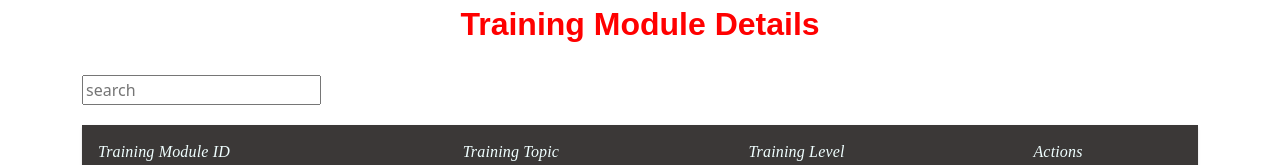
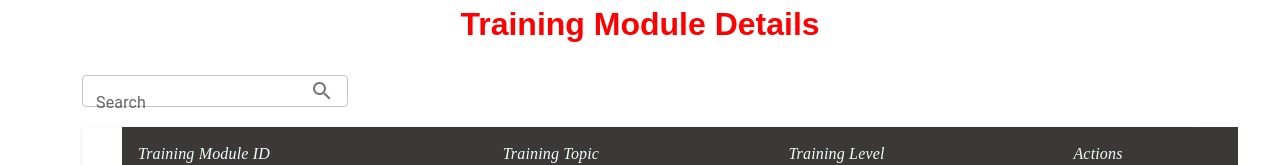
Before and after one commit to Aravind-2000/insurancefrontend, a React (Create React App) app: page /ui/trainingmodule in a window 1280 px wide. Shown: the part 139-304 px from the top of the page. Built offline with nearby package versions, Linux system fonts and the light colour scheme; no server answers.

Commit message:
implemented search field using TextField attribute

```diff
--- a/src/Components/Address/ClientAddress.js
+++ b/src/Components/Address/ClientAddress.js
@@ -24,7 +24,7 @@ import {
 } from "@material-ui/core";
 import InsuranceApi from "../../Service/InsuranceApi";
 import ClientAddressEdit from "./ClientAddressEdit";
-import {Dialog, DialogContent, InputAdornment, OutlinedInput} from "@mui/material";
+import {Dialog, DialogContent, InputAdornment, TextField} from "@mui/material";
 
 
 const useStyles = makeStyles((theme) => ({
@@ -167,19 +167,21 @@ function ClientAddress() {
           />
         </Button>
         {/*<input type="search" placeholder="search" value={search} onChange={(e) => {setSearch(e.target.value); globalsearch(e.target.value)}} />*/}
-         <OutlinedInput
-            className="outlinedInput"
+        <TextField
             type="text"
             label="Search"
             value={search}
             onChange={(e) => {setSearch(e.target.value); globalsearch(e.target.value)}}
-            endAdornment={
-              <InputAdornment position="end">
-                <SearchIcon/>
-              </InputAdornment>
+            InputProps={{
+              endAdornment: (
+                  <InputAdornment position="end">
+                    <SearchIcon/>
+                  </InputAdornment>
+              )
+            }
             }
             fullwidth
-          />
+        />
         <div className="mainClass">
           {/* <OutlinedInput
             className="outlinedInput"
--- a/src/Components/BankAccount/BankAccount.js
+++ b/src/Components/BankAccount/BankAccount.js
@@ -10,7 +10,7 @@ import Paper from "@mui/material/Paper";
 import EditIcon from "@mui/icons-material/Edit";
 import DeleteIcon from "@mui/icons-material/Delete";
 import AddBoxIcon from "@mui/icons-material/AddBox";
-import {Button, Dialog, DialogContent} from "@mui/material";
+import {Button, Dialog, DialogContent, InputAdornment, TextField} from "@mui/material";
 import BankAccountAdd from "./BankAccountAdd";
 import BankAccountEdit from "./BankAccountEdit";
 import BankAccountInfo from "./BankAccountInfo";
@@ -18,6 +18,7 @@ import InfoIcon from '@mui/icons-material/Info';
 import "../Css/Content.css"
 import {makeStyles, TablePagination} from "@material-ui/core";
 import moment from "moment";
+import SearchIcon from "@mui/icons-material/Search";
 
 
 
@@ -150,7 +151,12 @@ function BankAccount() {
   const [search, setSearch] = useState("");
 
   const globalsearch = (val) => {
-    val === "" ? getdata() : axios.get(`http://localhost:8090/bank/search/${val}`).then((res) => {
+    val === "" ? getdata() : axios.get(`http://localhost:8090/bank/search/${val}`, {
+        headers: {
+            Authorization: `Bearer ${sessionStorage.getItem("token")}`,
+        }
+        }
+    ).then((res) => {
       setData(res.data)
     })
         .catch((err) => {
@@ -185,8 +191,23 @@ function BankAccount() {
                 onClick={handleClickOpen}
             />
         </Button>
-        <input type="search" placeholder="search" style={{marginLeft:10}} value={search} onChange={(e) => {setSearch(e.target.value); globalsearch(e.target.value)}} />
-      <br/>
+        {/*<input type="search" placeholder="search" style={{marginLeft:10}} value={search} onChange={(e) => {setSearch(e.target.value); globalsearch(e.target.value)}} />*/}
+            <TextField
+                type="text"
+                label="Search"
+                value={search}
+                onChange={(e) => {setSearch(e.target.value); globalsearch(e.target.value)}}
+                InputProps={{
+                    endAdornment: (
+                        <InputAdornment position="end">
+                            <SearchIcon/>
+                        </InputAdornment>
+                    )
+                }
+                }
+                fullwidth
+            />
+            <br/>
 
       <Paper className="paperStyle" >
         <TableContainer sx={{ maxHeight: 440, maxWidth: 1200, marginLeft:5 }}>
--- a/src/Components/Candidates/ListCandidates.js
+++ b/src/Components/Candidates/ListCandidates.js
@@ -6,7 +6,7 @@ import {AiFillEdit} from "react-icons/ai";
 import EditCandidate from "./EditCandidate";
 import {TablePagination} from "@material-ui/core";
 import "../Css/Content.css";
-import {InputAdornment, OutlinedInput} from "@mui/material";
+import {InputAdornment, TextField} from "@mui/material";
 import SearchIcon from "@mui/icons-material/Search";
 import moment from "moment";
 
@@ -119,16 +119,20 @@ const ListCandidates = () => {
                     <div className="classTitle">
                         <h2> <b> Enrolled Candidates </b>  </h2> </div> <br/>
                     {/*<input type="search" placeholder="search" value={search} onChange={(e) => {setSearch(e.target.value); getByNameLike(e.target.value)}} />*/}
-                    <OutlinedInput
+                    <TextField
                         className="outlinedInput"
+                        style={{paddingTop:"15px"}}
                         type="text"
                         label="Search"
                         value={search}
                         onChange={(e) => {setSearch(e.target.value); getByNameLike(e.target.value)}}
-                        endAdornment={
-                            <InputAdornment position="end">
-                                <SearchIcon/>
-                            </InputAdornment>
+                        InputProps={{
+                            endAdornment: (
+                                <InputAdornment position="end">
+                                    <SearchIcon/>
+                                </InputAdornment>
+                            )
+                        }
                         }
                         fullwidth
                     />
--- a/src/Components/Client/ClientDetails.js
+++ b/src/Components/Client/ClientDetails.js
@@ -26,6 +26,8 @@ import InsuranceApi from "../../Service/InsuranceApi";
 import ClientDetailsEdit from "./ClientDetailsEdit";
 import ProofsAdd from "../Proofs/ProofsAdd";
 import {Modal} from "react-bootstrap";
+import {InputAdornment, TextField} from "@mui/material";
+import SearchIcon from "@mui/icons-material/Search";
 
 // const initialPValue = {
 //   id: "",
@@ -192,32 +194,34 @@ const access = JSON.parse(sessionStorage.getItem("specialaccess"))
               onClick={handleClickOpen}
           />
         </Button>
-        <input type="search" placeholder="search" value={search} onChange={(e) => {setSearch(e.target.value); globalsearch(e.target.value)}} />
-        <div className="mainClass">
-          {/* <OutlinedInput
-            className="outlinedInput"
+        {/*<input type="search" placeholder="search" value={search} onChange={(e) => {setSearch(e.target.value); globalsearch(e.target.value)}} />*/}
+        <TextField
             type="text"
             label="Search"
-            value={q}
-            onChange={(e) => setQ(e.target.value)}
-            endAdornment={
-              <InputAdornment position="end">
-                <SearchIcon />
-              </InputAdornment>
+            value={search}
+            onChange={(e) => {setSearch(e.target.value); globalsearch(e.target.value)}}
+            InputProps={{
+              endAdornment: (
+                  <InputAdornment position="end">
+                    <SearchIcon/>
+                  </InputAdornment>
+              )
+            }
             }
             fullwidth
-          /> */}
-          <div className="innerClass">
-            {/*<Button*/}
-            {/*  className={classes.BackGround}*/}
-            {/*  color="primary"*/}
-            {/*  variant="contained"*/}
-            {/*  onClick={clickHandler}*/}
-            {/*>*/}
-            {/*  <InsertDriveFileIcon />*/}
-            {/*</Button>*/}
-          </div>
-        </div>
+        />
+        {/*<div className="mainClass">*/}
+        {/*  <div className="innerClass">*/}
+        {/*    /!*<Button*!/*/}
+        {/*    /!*  className={classes.BackGround}*!/*/}
+        {/*    /!*  color="primary"*!/*/}
+        {/*    /!*  variant="contained"*!/*/}
+        {/*    /!*  onClick={clickHandler}*!/*/}
+        {/*    /!*>*!/*/}
+        {/*    /!*  <InsertDriveFileIcon />*!/*/}
+        {/*    /!*</Button>*!/*/}
+        {/*  </div>*/}
+        {/*</div>*/}
 
         <Paper className="paperStyle">
           <TableContainer sx={{ maxHeight: 440, maxWidth: 1200, marginLeft:5 }}>
--- a/src/Components/Company/Company.js
+++ b/src/Components/Company/Company.js
@@ -9,7 +9,7 @@ import TableRow from "@mui/material/TableRow";
 import AddBoxIcon from "@mui/icons-material/AddBox";
 import EditIcon from "@mui/icons-material/Edit";
 import DeleteIcon from "@mui/icons-material/Delete";
-import { Button } from "@mui/material";
+import {Button, InputAdornment, TextField} from "@mui/material";
 import CompanyAdd from "./CompanyAdd";
 import CompanyEdit from "./CompanyEdit";
 import {makeStyles, TablePagination} from "@material-ui/core";
@@ -19,6 +19,7 @@ import Paper from "@mui/material/Paper";
 import moment from "moment";
 import CompanyInfo from "./CompanyInfo";
 import InsuranceApi from "../../Service/InsuranceApi";
+import SearchIcon from "@mui/icons-material/Search";
 
 
 
@@ -145,6 +146,21 @@ function Company() {
     getStatus()
   }, []);
 
+
+  const [search, setSearch] = useState("");
+  const globalsearch = (val) =>{
+    val === "" ? getData() : axios.get(`http://localhost:8090/company/search/${val}`, {
+      headers: {
+        Authorization: `Bearer ${sessionStorage.getItem("token")}`,
+      }
+    }).then((res) => {
+      setData(res.data);
+    })
+        .catch((err) => {
+          console.log(err)
+        })
+  }
+
   return (
       <div>
     <div className="container">
@@ -159,6 +175,23 @@ function Company() {
             onClick={handleClickOpen}
         />
       </Button>
+
+      <TextField
+          className="outlinedInput"
+          type="text"
+          label="Search"
+          value={search}
+          onChange={(e) => {setSearch(e.target.value); globalsearch(e.target.value)}}
+          InputProps={{
+            endAdornment: (
+                <InputAdornment position="end">
+                  <SearchIcon/>
+                </InputAdornment>
+            )
+          }
+          }
+          fullwidth
+      />
 
       <Paper className="paperStyle">
         <TableContainer sx={{ maxHeight: 440, maxWidth: 1200, marginLeft:5 }}>
--- a/src/Components/OfficeStructure/OfficeStructure.js
+++ b/src/Components/OfficeStructure/OfficeStructure.js
@@ -6,7 +6,7 @@ import TableCell from "@mui/material/TableCell";
 import TableContainer from "@mui/material/TableContainer";
 import TableHead from "@mui/material/TableHead";
 import TableRow from "@mui/material/TableRow";
-import { Paper } from "@mui/material";
+import {InputAdornment, Paper, TextField} from "@mui/material";
 import Button from "@mui/material/Button";
 import EditIcon from "@mui/icons-material/Edit";
 import DeleteIcon from "@mui/icons-material/Delete";
@@ -21,6 +21,7 @@ import InfoIcon from "@mui/icons-material/Info";
 import LocalConvenienceStoreIcon from '@mui/icons-material/LocalConvenienceStore';
 import OfficeStructureInfo from "./OfficeStructureInfo";
 import InsuranceApi from "../../Service/InsuranceApi";
+import SearchIcon from "@mui/icons-material/Search";
 
 
 
@@ -185,6 +186,20 @@ const OfficeStructure = () => {
         setDownLevelOffices(false)
     }
 
+    const [search, setSearch] = useState("");
+    const globalsearch = (val) =>{
+        val === "" ? getData() : axios.get(`http://localhost:8090/officestructure/search/${val}`, {
+            headers: {
+                Authorization: `Bearer ${sessionStorage.getItem("token")}`,
+            }
+        }).then((res) => {
+            setData(res.data);
+        })
+            .catch((err) => {
+                console.log(err)
+            })
+    }
+
 
     return (
         <div>
@@ -200,6 +215,21 @@ const OfficeStructure = () => {
                     onClick={handleClickOpen}
                 />
             </Button>
+            <TextField
+                type="text"
+                label="Search"
+                value={search}
+                onChange={(e) => {setSearch(e.target.value); globalsearch(e.target.value)}}
+                InputProps={{
+                    endAdornment: (
+                        <InputAdornment position="end">
+                            <SearchIcon/>
+                        </InputAdornment>
+                    )
+                }
+                }
+                fullwidth
+            />
 
             <Paper className="paperStyle" >
                 <TableContainer sx={{ maxHeight: 440, maxWidth: 1200, marginLeft:5 }}>
--- a/src/Components/TraineeAgent/TraineeAgentDetails.js
+++ b/src/Components/TraineeAgent/TraineeAgentDetails.js
@@ -7,11 +7,11 @@ import {
     makeStyles, Paper,
     Table,
     TableBody,
-    TableContainer,
     TableHead,
-    TablePagination,
-    TableRow
+    TablePagination
 } from "@material-ui/core";
+import TableContainer from "@mui/material/TableContainer";
+import TableRow from "@mui/material/TableRow";
 import InfoIcon from "@mui/icons-material/Info";
 import EditIcon from "@mui/icons-material/Edit";
 import DeleteIcon from "@mui/icons-material/Delete";
@@ -20,6 +20,9 @@ import {Modal} from "react-bootstrap";
 import TraineeAgentAdd from "./TraineeAgentAdd";
 import TraineeAgentInfo from "./TraineeAgentInfo";
 import TraineeAgentEdit from "./TraineeAgentEdit";
+import axios from "axios";
+import {InputAdornment, TextField} from "@mui/material";
+import SearchIcon from "@mui/icons-material/Search";
 
 
 const useStyles = makeStyles((theme) => ({
@@ -130,6 +133,19 @@ const TraineeAgentDetails = () => {
         }
     }
 
+    const [search, setSearch] = useState("");
+    const globalsearch = (val) =>{
+        val === "" ? getAllTrainees() : axios.get(`http://localhost:8090/traineeagent/search/${val}`,{
+            headers: {
+                Authorization: `Bearer ${sessionStorage.getItem("token")}`,
+            }
+        }).then((res) => {
+            setTraineeAgents(res.data);
+        })
+            .catch((err) => {
+                console.log(err)
+            })
+    }
 
     return (
         <div>
@@ -148,6 +164,22 @@ const TraineeAgentDetails = () => {
                             />
                         </Button> : null
                 }
+
+                <TextField
+                    type="text"
+                    label="Search"
+                    value={search}
+                    onChange={(e) => {setSearch(e.target.value); globalsearch(e.target.value)}}
+                    InputProps={{
+                        endAdornment: (
+                            <InputAdornment position="end">
+                                <SearchIcon/>
+                            </InputAdornment>
+                        )
+                    }
+                    }
+                    fullwidth
+                />
 
                 <Paper className="paperStyle">
                     <TableContainer sx={{ maxHeight: 440, maxWidth: 1200, marginLeft:5 }}>
@@ -243,6 +275,7 @@ const TraineeAgentDetails = () => {
                             onChangeRowsPerPage={handleChangeRowsPerPage}
                         />
                     </TableContainer>
+                    <br/>
                 </Paper>
             </div>
             <div className="footerdescription">
--- a/src/Components/TrainingModule/TrainingModuleDetails.js
+++ b/src/Components/TrainingModule/TrainingModuleDetails.js
@@ -4,11 +4,11 @@ import {
     makeStyles,
     Table,
     TableBody,
-    TableContainer,
     TableHead,
-    TablePagination,
-    TableRow
+    TablePagination
 } from "@material-ui/core";
+import TableContainer from "@mui/material/TableContainer";
+import TableRow from "@mui/material/TableRow";
 import InsuranceApi from "../../Service/InsuranceApi";
 import AddBoxIcon from "@mui/icons-material/AddBox";
 import TableCell from "@mui/material/TableCell";
@@ -20,6 +20,8 @@ import TrainingModuleInfo from "./TrainingModuleInfo";
 import TrainingModuleAdd from "./TrainingModuleAdd";
 import TrainingModuleEdit from "./TrainingModuleEdit";
 import axios from "axios";
+import {InputAdornment, TextField} from "@mui/material";
+import SearchIcon from "@mui/icons-material/Search";
 
 
 const useStyles = makeStyles((theme) => ({
@@ -148,7 +150,23 @@ const TrainingModuleDetails = () => {
                         </Button> : null
                 }
 
-                <input type="search" placeholder="search" value={search} onChange={(e) => {setSearch(e.target.value); globalsearch(e.target.value)}} />
+                {/*<input type="search" placeholder="search" value={search} onChange={(e) => {setSearch(e.target.value); globalsearch(e.target.value)}} />*/}
+
+                <TextField
+                    type="text"
+                    label="Search"
+                    value={search}
+                    onChange={(e) => {setSearch(e.target.value); globalsearch(e.target.value)}}
+                    InputProps={{
+                        endAdornment: (
+                            <InputAdornment position="end">
+                                <SearchIcon/>
+                            </InputAdornment>
+                        )
+                    }
+                    }
+                    fullwidth
+                />
 
                 <Paper className="paperStyle">
                     <TableContainer sx={{ maxHeight: 440, maxWidth: 1200, marginLeft:5 }}>
@@ -230,6 +248,7 @@ const TrainingModuleDetails = () => {
                             onChangeRowsPerPage={handleChangeRowsPerPage}
                         />
                     </TableContainer>
+                    <br/>
                 </Paper>
             </div>
 
--- a/src/Components/TrainingSession/TrainingDetails.js
+++ b/src/Components/TrainingSession/TrainingDetails.js
@@ -5,11 +5,11 @@ import {
     makeStyles, Paper,
     Table,
     TableBody,
-    TableContainer,
     TableHead,
-    TablePagination,
-    TableRow
+    TablePagination
 } from "@material-ui/core";
+import TableContainer from "@mui/material/TableContainer";
+import TableRow from "@mui/material/TableRow";
 import AddBoxIcon from "@mui/icons-material/AddBox";
 import TableCell from "@mui/material/TableCell";
 import moment from "moment";
@@ -22,6 +22,8 @@ import TrainingAdd from "./TrainingAdd";
 import TrainingEdit from "./TrainingEdit";
 import TrainingInfo from "./TrainingInfo";
 import axios from "axios";
+import {InputAdornment, TextField} from "@mui/material";
+import SearchIcon from "@mui/icons-material/Search";
 
 
 const useStyles = makeStyles((theme) => ({
@@ -171,7 +173,23 @@ const TrainingDetails = () => {
                         </Button> : null
                 }
 
-                <input type="search" placeholder="search" value={search} onChange={(e) => {setSearch(e.target.value); globalsearch(e.target.value)}} />
+                {/*<input type="search" placeholder="search" value={search} onChange={(e) => {setSearch(e.target.value); globalsearch(e.target.value)}} />*/}
+
+                <TextField
+                    type="text"
+                    label="Search"
+                    value={search}
+                    onChange={(e) => {setSearch(e.target.value); globalsearch(e.target.value)}}
+                    InputProps={{
+                        endAdornment: (
+                            <InputAdornment position="end">
+                                <SearchIcon/>
+                            </InputAdornment>
+                        )
+                    }
+                    }
+                    fullwidth
+                />
 
                 <Paper className="paperStyle">
                     <TableContainer sx={{ maxHeight: 440, maxWidth: 1200, marginLeft:5 }}>
@@ -270,6 +288,7 @@ const TrainingDetails = () => {
                             onChangeRowsPerPage={handleChangeRowsPerPage}
                         />
                     </TableContainer>
+                    <br/>
                 </Paper>
             </div>
             <div className="footerdescription">
```
